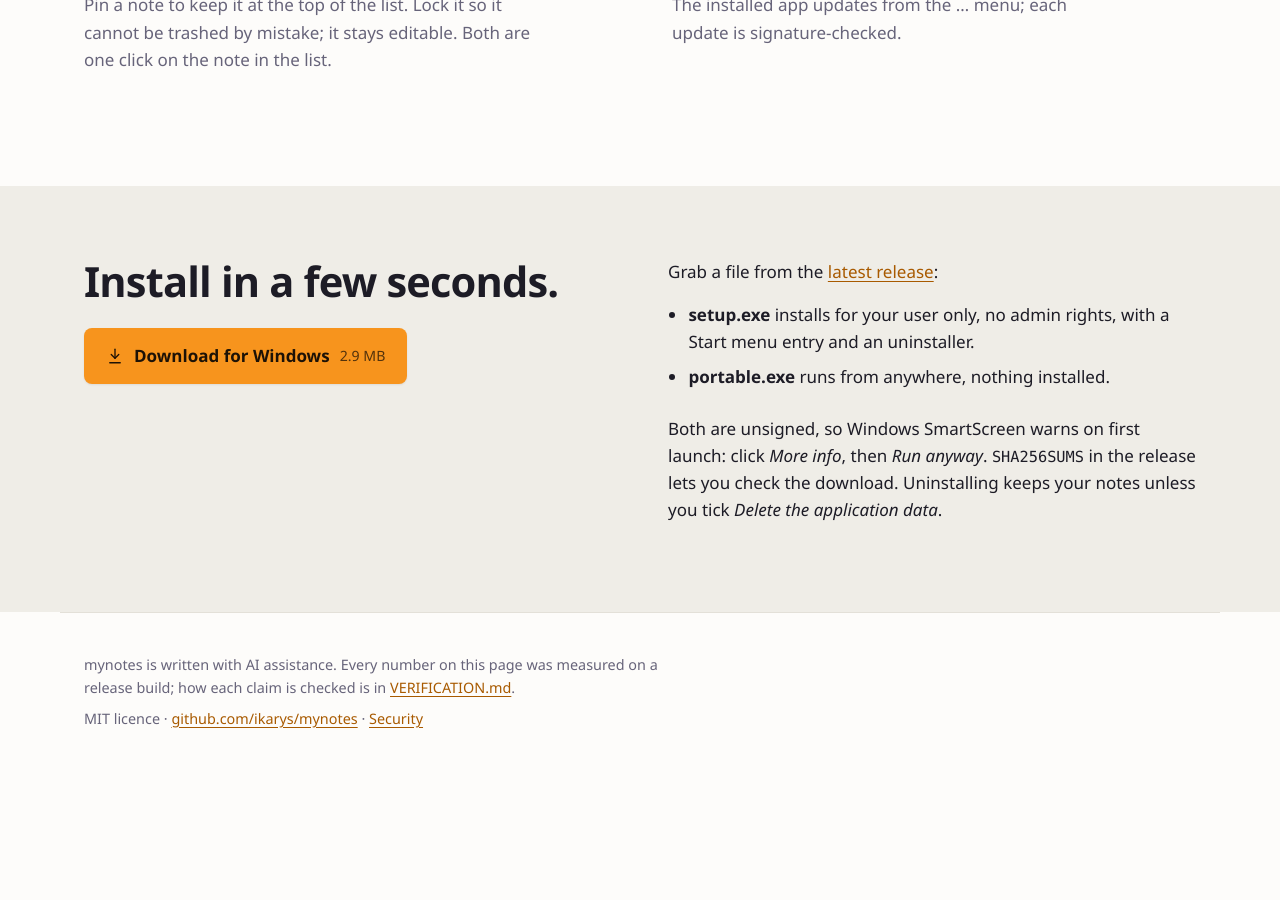
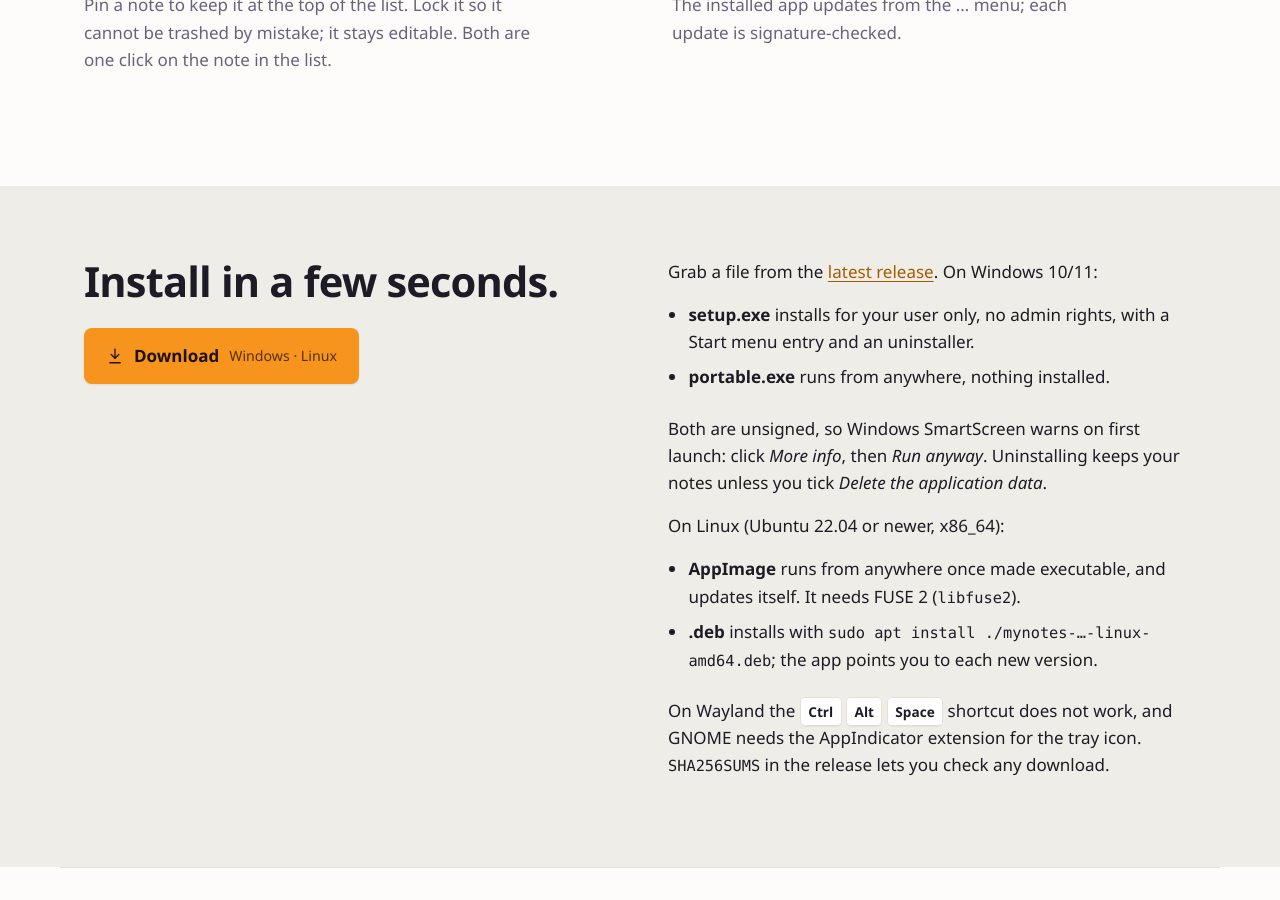
Before and after one commit to ikarys/mynotes, a Jekyll site: the page built from docs/index.html, in a window 1280 px wide and 900 px high, scrolled down 4581 px. Built offline with Jekyll 4.4.1, drawn with Linux system fonts in a browser that asks for light colours; before the commit the page ends 5375 px from its top, so only the background shows below that; some of the changed text lies outside the part shown.

Commit message:
feat: ship Linux builds as AppImage and .deb
- The release workflow gains a Linux job (Ubuntu 22.04 for a low glibc
  floor) building the AppImage and .deb; a publish job gathers both
  platforms, writes SHA256SUMS and a latest.json with windows-x86_64 and
  linux-x86_64 entries. Manual runs still publish nothing.
- New action: actions/download-artifact, pinned to the v8.0.2 commit
  9000827 (latest release, checked on GitHub).
- The in-app updater installs updates only for the AppImage (APPIMAGE is
  set); a .deb is the package manager's, so it gets the download page.
- README, site and VERIFICATION.md cover Linux install and its limits
  (no global shortcut on Wayland, tray needs AppIndicator on GNOME).

Assisted-by: Claude Code:claude-opus-5-5
Assisted-by: local:qwen3.8-27b

```diff
--- a/docs/index.html
+++ b/docs/index.html
@@ -18,7 +18,7 @@ layout: default
         Download for Windows
         <small>2.9 MB</small>
       </a>
-      <span class="actions-note">Windows 10/11 x64 · free, MIT</span>
+      <span class="actions-note">Windows 10/11 x64 · also for <a href="#install">Linux</a> · free, MIT</span>
     </div>
 
     <figure class="compare" style="--pos:50%">
@@ -33,7 +33,7 @@ layout: default
           </svg>
         </div>
       </div>
-      <figcaption>Light or dark: mynotes follows the Windows theme, or the one you pick, with your font and size. Drag to compare.</figcaption>
+      <figcaption>Light or dark: mynotes follows the system theme, or the one you pick, with your font and size. Drag to compare.</figcaption>
     </figure>
   </div>
 </section>
@@ -177,7 +177,7 @@ layout: default
   </div>
 </section>
 
-<section class="install">
+<section class="install" id="install">
   <div class="wrap">
     <div class="install-copy">
       <h2>Install in a few seconds.</h2>
@@ -187,18 +187,24 @@ layout: default
           <path d="M7 10l5 5 5-5"></path>
           <path d="M5 21h14"></path>
         </svg>
-        Download for Windows
-        <small>2.9 MB</small>
+        Download
+        <small>Windows · Linux</small>
       </a>
     </div>
 
     <div class="install-details">
-      <p>Grab a file from the <a href="https://github.com/ikarys/mynotes/releases/latest">latest release</a>:</p>
+      <p>Grab a file from the <a href="https://github.com/ikarys/mynotes/releases/latest">latest release</a>. On Windows 10/11:</p>
       <ul class="install-list">
         <li><strong>setup.exe</strong> installs for your user only, no admin rights, with a Start menu entry and an uninstaller.</li>
         <li><strong>portable.exe</strong> runs from anywhere, nothing installed.</li>
       </ul>
-      <p>Both are unsigned, so Windows SmartScreen warns on first launch: click <em>More info</em>, then <em>Run anyway</em>. <code>SHA256SUMS</code> in the release lets you check the download. Uninstalling keeps your notes unless you tick <em>Delete the application data</em>.</p>
+      <p>Both are unsigned, so Windows SmartScreen warns on first launch: click <em>More info</em>, then <em>Run anyway</em>. Uninstalling keeps your notes unless you tick <em>Delete the application data</em>.</p>
+      <p>On Linux (Ubuntu 22.04 or newer, x86_64):</p>
+      <ul class="install-list">
+        <li><strong>AppImage</strong> runs from anywhere once made executable, and updates itself. It needs FUSE&nbsp;2 (<code>libfuse2</code>).</li>
+        <li><strong>.deb</strong> installs with <code>sudo apt install ./mynotes-…-linux-amd64.deb</code>; the app points you to each new version.</li>
+      </ul>
+      <p>On Wayland the <kbd>Ctrl</kbd>&nbsp;<kbd>Alt</kbd>&nbsp;<kbd>Space</kbd> shortcut does not work, and GNOME needs the AppIndicator extension for the tray icon. <code>SHA256SUMS</code> in the release lets you check any download.</p>
     </div>
   </div>
 </section>
```
Also changed, not shown: VERIFICATION.md (+2 -0 lines), .github/workflows/release.yml, README.md, 1 other file.
